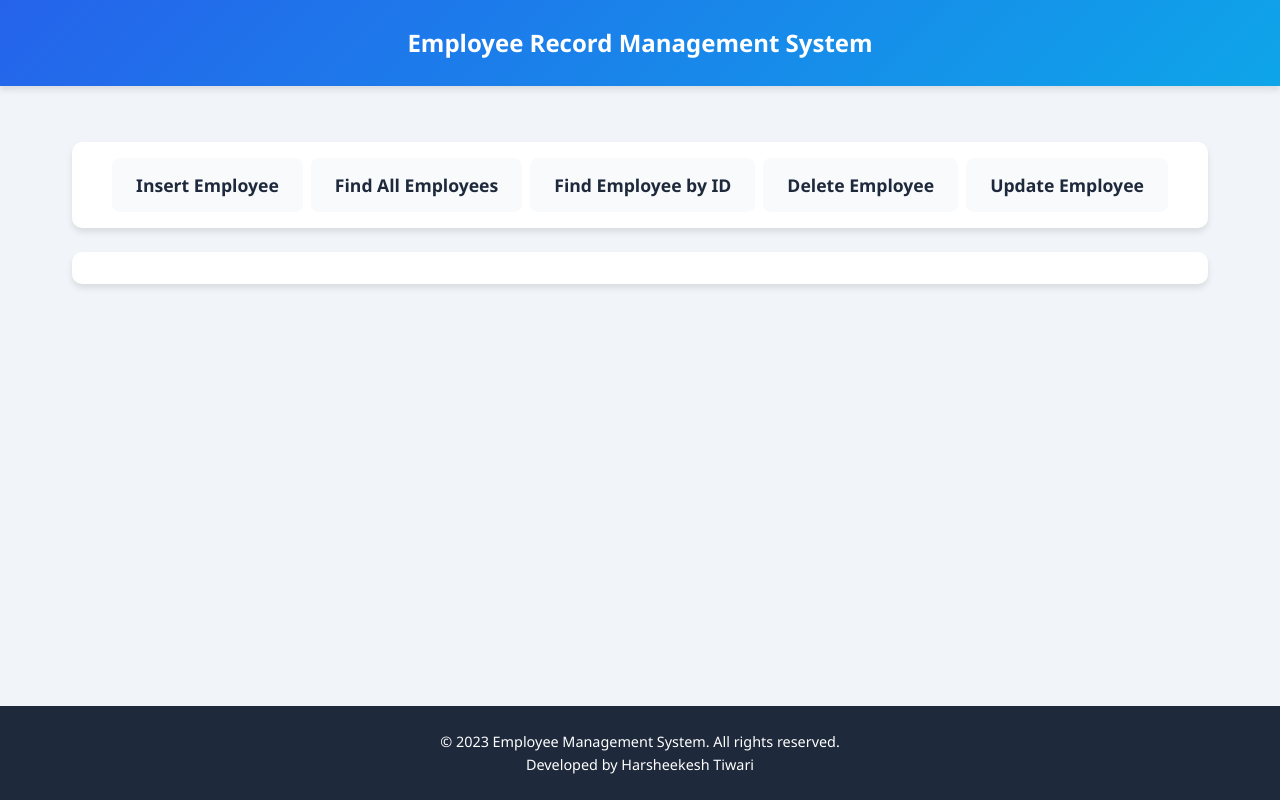
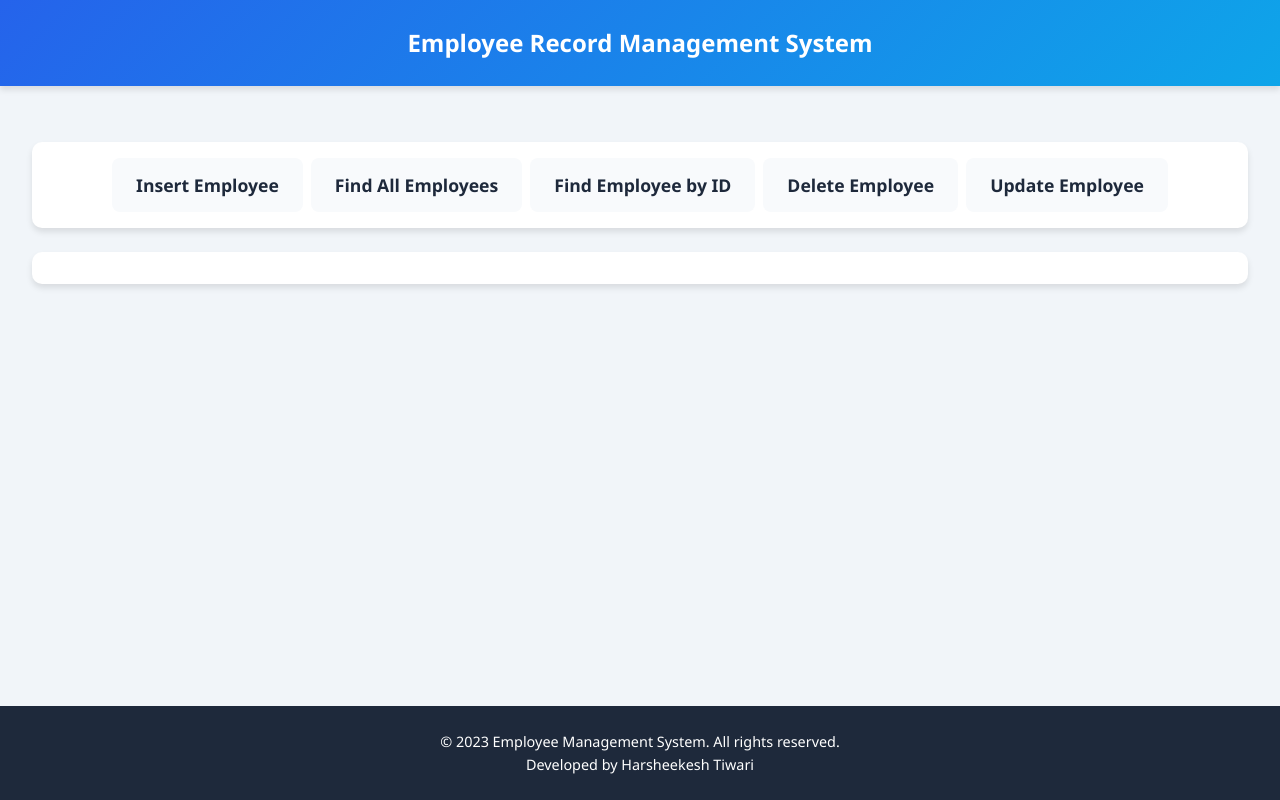
Before and after one commit to Harsheekesh/Harsheekesh-employee-management-system, a React (Create React App) app in the folder client/: page / in a window 1280 px wide. Built offline with nearby package versions, Linux system fonts and the light colour scheme.

Commit message:
Update App.css

```diff
--- a/client/src/styles/App.css
+++ b/client/src/styles/App.css
@@ -55,8 +55,8 @@ body {
 
 /* Main content container */
 .app-container {
-  max-width: 1200px;
-  width: 100%;
+
+  width: 100vw;
   margin: 0 auto;
   padding: 1rem;
   flex: 1;
```
